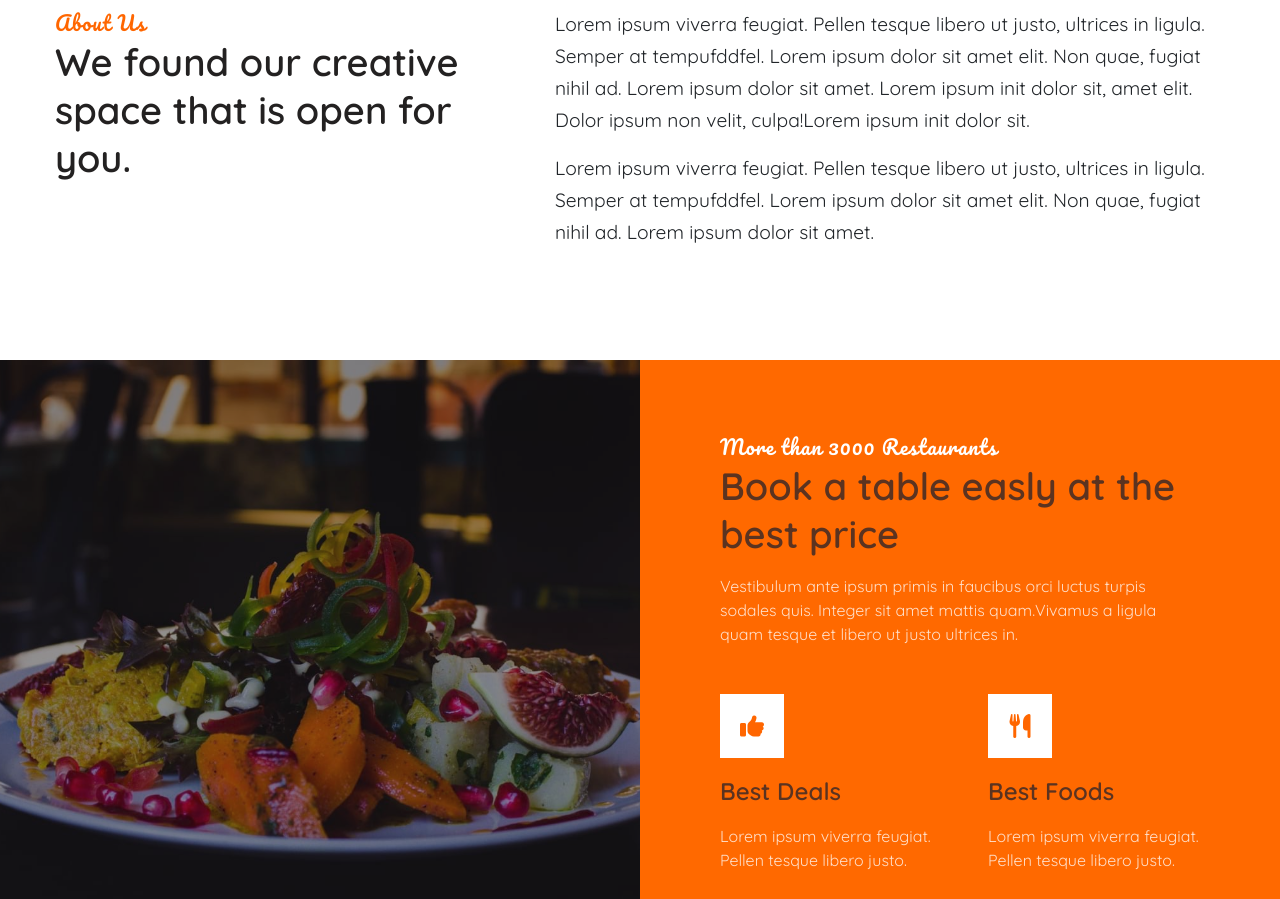
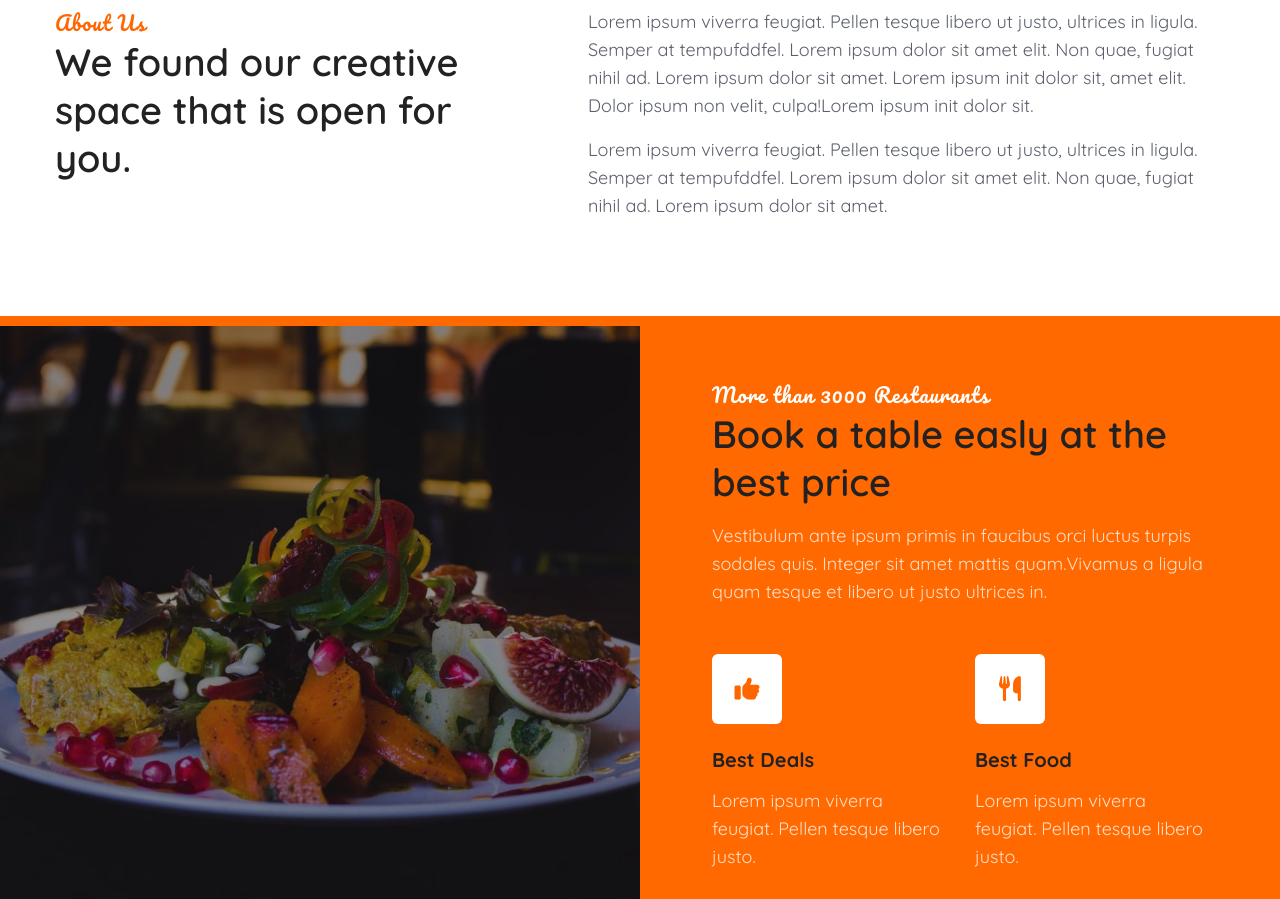
Before and after one commit to khadang2106/Diner_Project, a plain HTML site: page index.html in a window 1280 px wide. Shown: the part 780-1679 px from the top of the page. Drawn offline with nearby package versions, Linux system fonts and the light colour scheme; a script that the page names is missing.

Commit message:
Update: content, features, z-index for backToTop

```diff
--- a/css/dark-style.css
+++ b/css/dark-style.css
@@ -23,6 +23,16 @@ body.dark .header__right input{
 }
 body.dark .searchbox i{
     color: #404040;
+}
+
+/* CONTENT */
+body.dark .content .header__content__right p{
+    color: #c2d0da;
+}
+
+/* FEATURES */
+body.dark .features .idea__sec{
+    color: #eee;
 }
 
 /* CATEGORIES */
--- a/css/style.css
+++ b/css/style.css
@@ -259,45 +259,31 @@ html, body{
     }
 }
 
-/* ICON  */
-.icon{
-    width: 4rem;
-    height: 4rem;
-    text-align: center;
-    line-height: 4rem;
-    background: rgba(130, 115, 252, .05);
-    color: #ff6600;
+/* CONTENT  */
+.content .header__content__right p{
+    font-size: 18px;
+    line-height: 28px;
+    color: rgba(22,28,45,0.7);
+    margin: 0;
 }
 
-/* CONTENT  */
-.header__content__right p{
-    /* color: #ffdfc9; */
-}
-.content{
-    /* background-color: gray; */
-}
-.content .header__content__left{
-    margin-right: 2.5rem;
-
-}
-.content .header__content__right{
-    font-size: 1.2rem;
-    text-decoration: none;
-    line-height: 2rem;
+/* CONTENT-RESPONSIVE */
+@media screen and (max-width: 600px){
+    .content .header__content__right p{
+        font-size: 16px;
+        line-height: 26px;
+    }
 }
 
 /* FEATURES  */
 .features{
     background-color: #ff6900;
 }
-
 .features .block__image__ab{
     background-image: url(../img/banner3.jpg);
     background-repeat: no-repeat;
     background-position: center;
     background-size: cover;
-    /* -webkit-background-size: cover; */
-    /* width: 500px; */
     min-height: 600px;
     position: relative;
     z-index: 1;
@@ -313,50 +299,66 @@ html, body{
     z-index: -1;
 }
 .features .block__image__right h6{
-    color: white !important;
-}
-.features .block__image__right h3{
-    color: rgba(22,28,45,0.7) ;
-}
-.features .block__image__right a{
-    color: rgba(22,28,45,0.7) !important;
+    color: white;
 }
 .features .idea{
     display: grid;
     grid-template-columns: 1fr 1fr;
-    grid-gap: 2rem;
-    gap: 3.5rem;
+    gap: 30px;
 }
 .features .icon{
+    width: 70px;
+    height: 70px;
+    text-align: center;
+    line-height: 70px;
+    border-radius: 6px;
     background: white;
-    font-size: 1.5rem;
-    font-weight: bolder;
+    color: #ff6600;
+    font-size: 25px;
 }
 .features .idea__sec{
     text-decoration: none;
-    background-color: transparent;
     display: block;
-    font-weight: 600;
-    line-height: 2px;
-    margin-bottom: 2rem;
-    margin-top: 2rem;
-    font-size: 1.5rem;
+    font-weight: 700;
+    line-height: 1.2;
+    margin-bottom: 15px;
+    font-size: 20px;
+    color: #232121;
+    transition: all .5s;
+}
+.features .idea__sec:hover{
+    opacity: 0.9;
 }
 .features .idea__first .icon span{
     transition: all .3s;
 }
-.features .idea__first .icon span:hover{
+.features .idea__first:hover .icon span{
     color: yellow;
-}
-
-.features .container__first{
-    padding: 0 0;
-}
-.features .f__block__image__right{
-    padding: 0.5rem 5rem;
 }
 .features .block__image__right p{
     color: #ffdfc9;
+    font-size: 18px;
+    line-height: 28px;
+    margin: 0;
+}
+
+/* FEATURES-RESPONSIVE */
+@media screen and (max-width: 992px){
+    .features .block__image__ab{
+        min-height: 200px;
+    }
+    .features .idea{
+        grid-gap: 20px 10px
+    }
+    .features .idea__sec{
+        font-size: 18px;
+    }
+}
+@media screen and (max-width: 600px){
+    .features .block__image__right p{
+        font-size: 16px;
+        line-height: 26px;
+    }
 }
 
 /* CATEGORIES */
@@ -1010,6 +1012,7 @@ html, body{
     position: fixed;
     bottom: 55px;
     right: 20px;
+    z-index: 99;
     opacity: 0;
     visibility: hidden;
 }
--- a/index.html
+++ b/index.html
@@ -108,45 +108,42 @@
       </div>
     </div>
   </section>
-  <!-- ABOUT US  -->
+  <!-- ABOUT US -->
   <section class="content py-5">
     <div class="container py-md-5">
       <div class="row">
         <div class="col-lg-5 content__left">
           <div class="header__content__left title">
             <h6>About Us</h6>
-            <h3>We found our creative space that is open for you.</h3>
+            <h3 class="mb-4">We found our creative space that is open for you.</h3>
           </div>
         </div>
-        <div class="col-lg-7 content__right">
+        <div class="col-lg-7 content__right pl-lg-5 mt-lg-0 mt-3">
           <div class="header__content__right">
             <p>Lorem ipsum viverra feugiat. Pellen tesque libero ut justo, ultrices in ligula. Semper at tempufddfel.
               Lorem ipsum dolor sit amet elit. Non quae, fugiat nihil ad. Lorem ipsum dolor sit amet. Lorem ipsum init
               dolor sit, amet elit. Dolor ipsum non velit, culpa!Lorem ipsum init dolor sit.</p>
             <p class="mt-3">Lorem ipsum viverra feugiat. Pellen tesque libero ut justo, ultrices in ligula. Semper at
               tempufddfel. Lorem ipsum dolor sit amet elit. Non quae, fugiat nihil ad. Lorem ipsum dolor sit amet.</p>
-            <div>
-            </div>
           </div>
         </div>
   </section>
-  <!-- FEATURES  -->
+  <!-- FEATURES -->
   <section class="features">
-    <div class="container-fluid container__first">
+    <div class="container-fluid px-lg-0">
       <div class="row align-items-center no-gutters ">
-        <div class="col-lg-6  block__image">
+        <div class="col-lg-6 px-lg-0 pt-lg-0 pt-5 block__image">
           <div class="block__image__ab">
           </div>
         </div>
-        <div class="col-lg-6 f__block__image__right">
-          <div class="block__image__right title">
+        <div class="col-lg-6 px-lg-4 py-lg-3 py-4 f__block__image__right">
+          <div class="block__image__right title p-3 p-md-5">
             <h6>More than 3000 Restaurants
             </h6>
             <h3>Book a table easly at the best price
             </h3>
             <p class="my-3">Vestibulum ante ipsum primis in faucibus orci luctus turpis sodales quis. Integer sit amet
               mattis quam.Vivamus a ligula quam tesque et libero ut justo ultrices in.
-
             </p>
             <div class="idea mt-5 ">
               <div class="idea__first">
@@ -154,14 +151,14 @@
                   <span class="fa fa-thumbs-up"></span>
                 </div>
                 <a href="" class="idea__sec">Best Deals</a>
-                <p class="mt-2.5">Lorem ipsum viverra feugiat. Pellen tesque libero justo.</p>
+                <p class="mt-2">Lorem ipsum viverra feugiat. Pellen tesque libero justo.</p>
               </div>
               <div class="idea__first">
                 <div class="icon mb-4">
                   <span class="fa fa-cutlery"></span>
                 </div>
-                <a href="" class="idea__sec idea__sec__b">Best Foods</a>
-                <p class="mt-2.5">Lorem ipsum viverra feugiat. Pellen tesque libero justo.</p>
+                <a href="" class="idea__sec idea__sec__b">Best Food</a>
+                <p class="mt-2">Lorem ipsum viverra feugiat. Pellen tesque libero justo.</p>
               </div>
             </div>
           </div>
```
